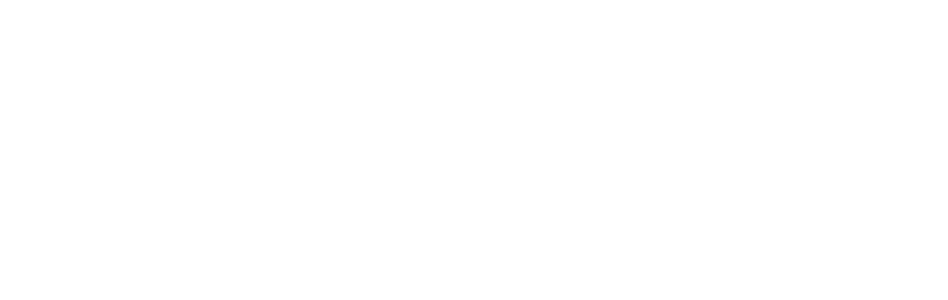
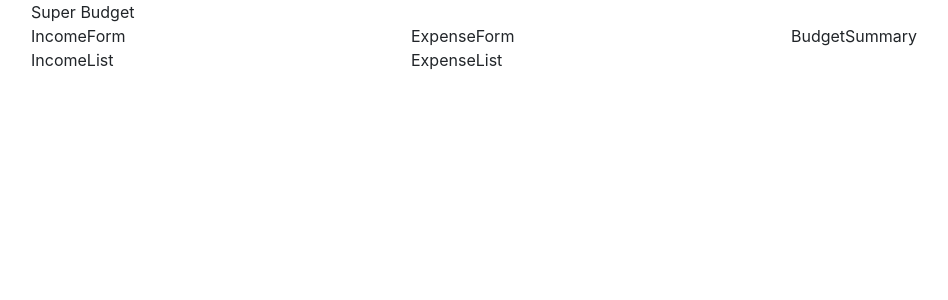
Before and after one commit to danielruffolodeveloper/superbudget-pwa, a React (Create React App) app in the folder client/: page / in a window 1280 px wide. Shown: the top 300 px of the page, without its empty margins (51-999 px from the left). Built offline with nearby package versions, Linux system fonts and the light colour scheme.

Commit message:
add components

```diff
--- a/client/public/index.html
+++ b/client/public/index.html
@@ -1,14 +1,12 @@
 <!DOCTYPE html>
 <html lang="en">
+
 <head>
   <meta charset="utf-8" />
   <link rel="icon" href="%PUBLIC_URL%/favicon.ico" />
   <meta name="viewport" content="width=device-width, initial-scale=1" />
   <meta name="theme-color" content="#000000" />
-    <meta
-      name="description"
-      content="Web site created using create-react-app"
-    />
+  <meta name="description" content="Web site created using create-react-app" />
   <link rel="apple-touch-icon" href="%PUBLIC_URL%/logo192.png" />
   <!--
       manifest.json provides metadata used when your web app is installed on a
@@ -24,8 +22,14 @@
       work correctly both with client-side routing and a non-root public URL.
       Learn how to configure a non-root public URL by running `npm run build`.
     -->
+
+  <link rel="stylesheet" href="https://cdn.jsdelivr.net/npm/bootstrap@5.1.3/dist/css/bootstrap.min.css"
+    integrity="sha384-1BmE4kWBq78iYhFldvKuhfTAU6auU8tT94WrHftjDbrCEXSU1oBoqyl2QvZ6jIW3" crossorigin="anonymous" />
+
+
   <title>React App</title>
 </head>
+
 <body>
   <noscript>You need to enable JavaScript to run this app.</noscript>
   <div id="root"></div>
@@ -40,4 +44,5 @@
       To create a production bundle, use `npm run build` or `yarn build`.
     -->
 </body>
+
 </html>
--- a/client/src/App.js
+++ b/client/src/App.js
@@ -1,8 +1,40 @@
 import './App.css';
+import { Container, Row, Col } from 'react-bootstrap';
+
+// components
+import ExpenseForm from './components/ExpenseForm';
+import IncomeForm from './components/IncomeForm';
+import BudgetSummary from './components/BudgetSummary';
+import ExpenseList from './components/ExpenseList';
+import IncomeList from './components/IncomeList';
+import Header from './components/Header';
 
 function App() {
   return (
     <div className="App">
+
+      <Container>
+        <Row>
+          <Col>
+            <Header />
+          </Col>
+        </Row>
+        <Row>
+          <Col xs={6} md={4}>
+            <IncomeForm />
+            <IncomeList/>
+          </Col>
+          <Col xs={6} md={4}>
+            <ExpenseForm/>
+            <ExpenseList/>
+          </Col>
+          <Col xs={6} md={4}>
+            <BudgetSummary/>
+          </Col>
+        </Row>
+      </Container>
+
+
 
     </div>
   );
--- /dev/null
+++ b/client/src/components/BudgetSummary.js
@@ -0,0 +1,9 @@
+import React from 'react'
+
+const BudgetSummary = () => {
+  return (
+    <div>BudgetSummary</div>
+  )
+}
+
+export default BudgetSummary
--- /dev/null
+++ b/client/src/components/ExpenseForm.js
@@ -0,0 +1,9 @@
+import React from 'react'
+
+const ExpenseForm = () => {
+  return (
+    <div>ExpenseForm</div>
+  )
+}
+
+export default ExpenseForm
--- /dev/null
+++ b/client/src/components/ExpenseList.js
@@ -0,0 +1,9 @@
+import React from 'react'
+
+const ExpenseList = () => {
+  return (
+    <div>ExpenseList</div>
+  )
+}
+
+export default ExpenseList
--- /dev/null
+++ b/client/src/components/Header.js
@@ -0,0 +1,9 @@
+import React from 'react'
+
+const Header = () => {
+  return (
+    <div>Super Budget</div>
+  )
+}
+
+export default Header
--- /dev/null
+++ b/client/src/components/IncomeForm.js
@@ -0,0 +1,9 @@
+import React from 'react'
+
+const IncomeForm = () => {
+  return (
+    <div>IncomeForm</div>
+  )
+}
+
+export default IncomeForm
--- /dev/null
+++ b/client/src/components/IncomeList.js
@@ -0,0 +1,9 @@
+import React from 'react'
+
+const IncomeList = () => {
+  return (
+    <div>IncomeList</div>
+  )
+}
+
+export default IncomeList
--- a/client/src/index.js
+++ b/client/src/index.js
@@ -3,6 +3,7 @@
 import './index.css';
 import App from './App';
 import reportWebVitals from './reportWebVitals';
+
 
 const root = ReactDOM.createRoot(document.getElementById('root'));
 root.render(
```
Lines whose indentation alone changed are shown as unchanged.
